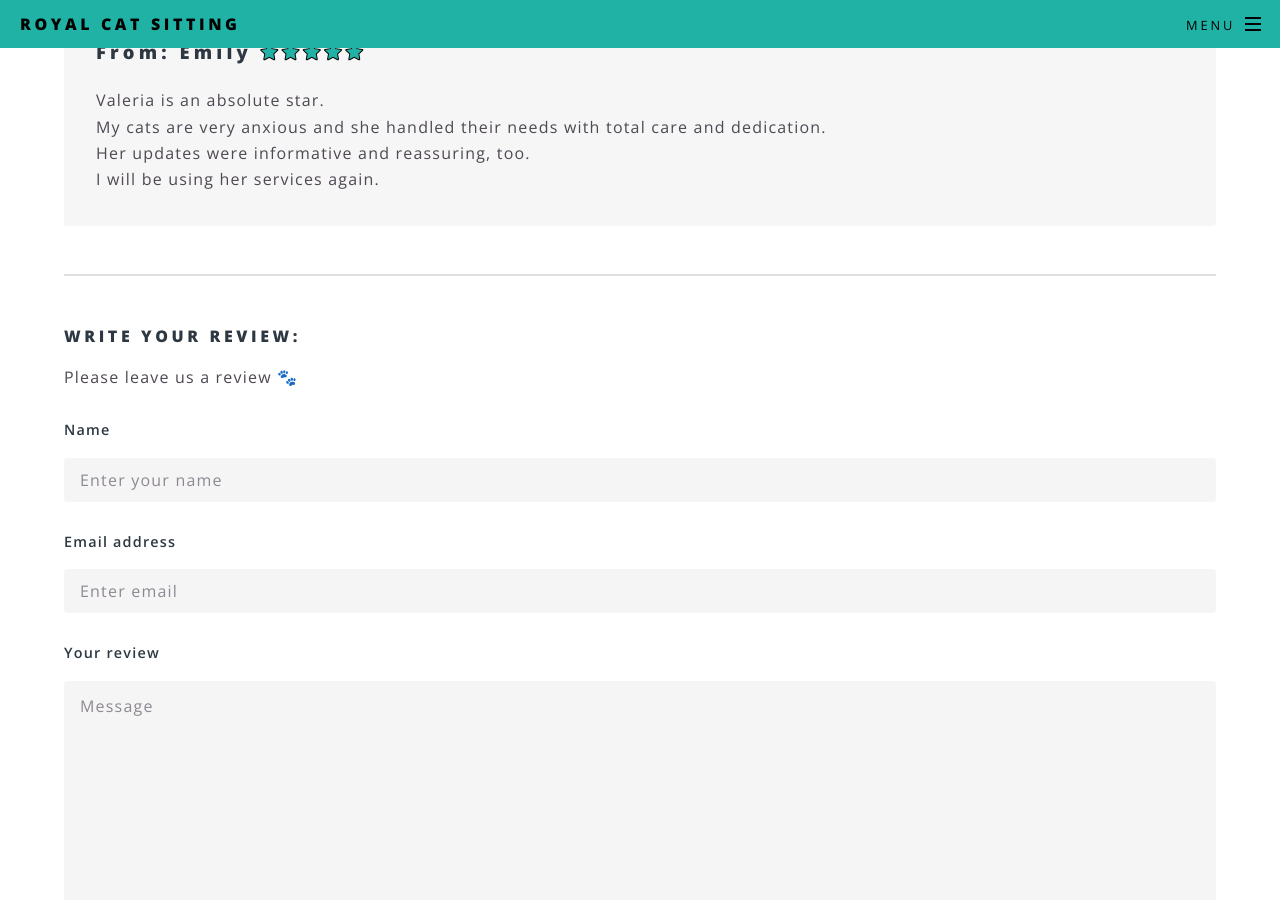
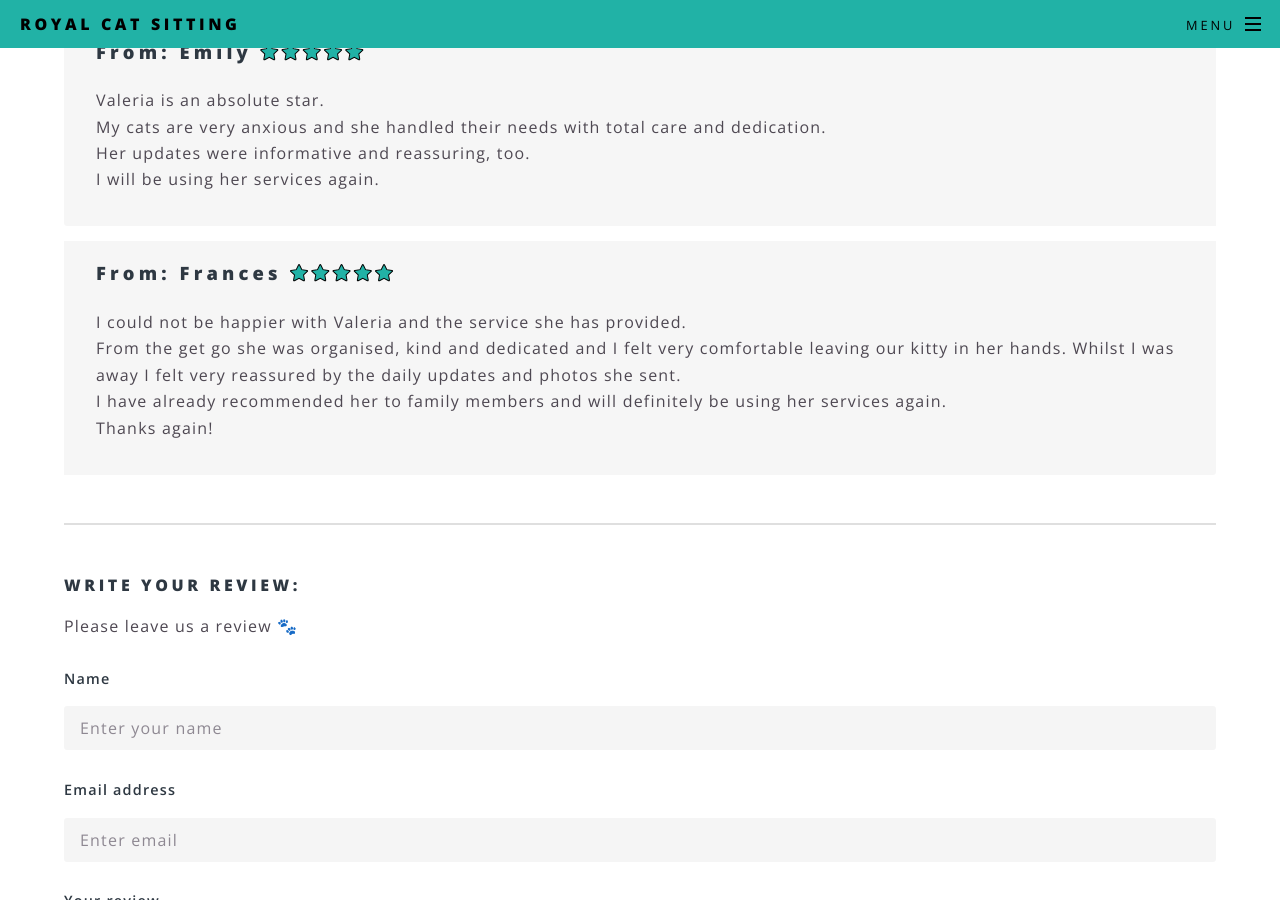
Before and after one commit to royalcatsitting/royalcatsitting.github.io, a Jekyll site: the page built from our_reviews.html, in a window 1280 px wide and 900 px high, scrolled down 1387 px. Built offline with Jekyll 4.4.1, drawn with Linux system fonts in a browser that asks for light colours.

Commit message:
Added a review

```diff
--- a/our_reviews.html
+++ b/our_reviews.html
@@ -76,6 +76,18 @@ order: 4
 	</p>
 </li>
 
+<li>
+	<h3 style="text-transform: none;">From: Frances <i class="icon fa-star icon-full"></i><i class="icon fa-star icon-full"></i><i class="icon fa-star icon-full"></i><i class="icon fa-star icon-full"></i><i class="icon fa-star icon-full"></i></h3>
+	<p>
+	I could not be happier with Valeria and the service she has provided.<br />
+	From the get go she was organised, kind and dedicated and I felt very comfortable leaving our kitty in her hands.
+	Whilst I was away I felt very reassured by the daily updates and photos she sent.<br />
+	I have already recommended her to family members and will definitely be using her services again.<br />
+	Thanks again!<br />
+	<!-- <div style="font-size: 10pt; line-height: 0.0em; font-style: italic;">14th June 2023</div> -->
+	</p>
+</li>
+
 			</ul>
 		</div>
 
```
